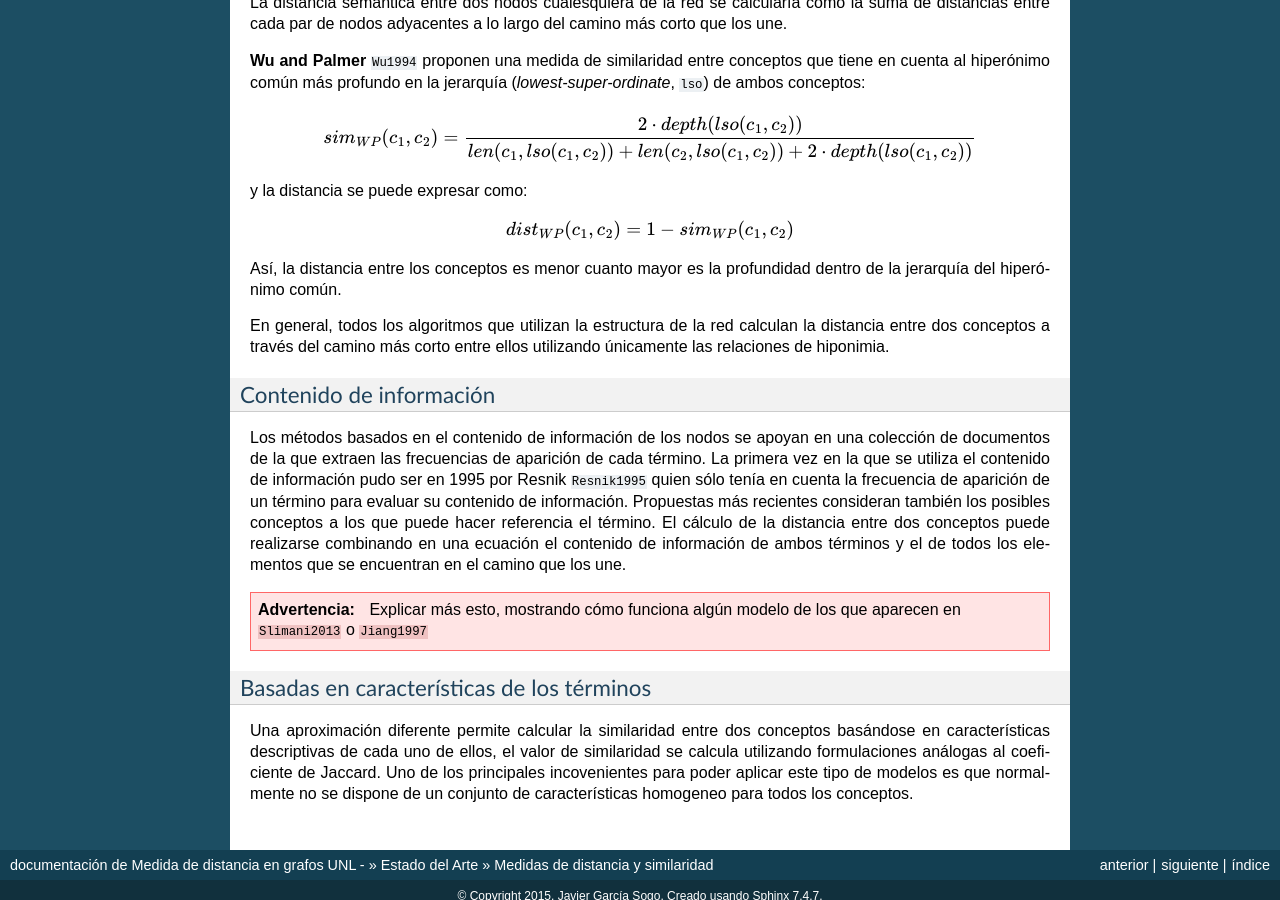
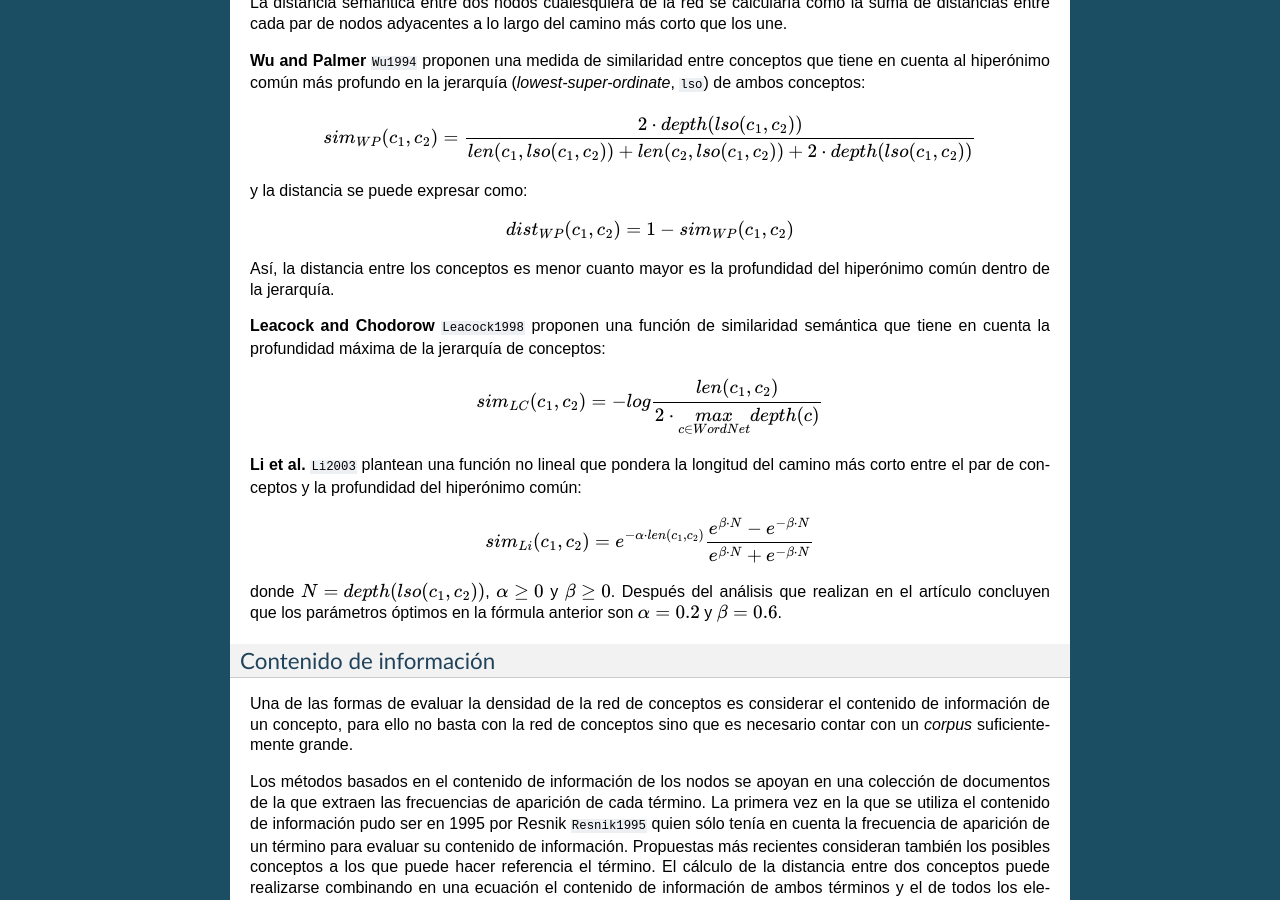
Before and after one commit to jgsogo/muia_tfm, a Sphinx documentation site: the page built from doc/i.state-of-the-art/ii.medidas-distancia.rst, in a window 1280 px wide and 900 px high, scrolled down 4059 px. Built offline with Sphinx 7.4.7, drawn with Linux system fonts in a browser that asks for light colours; cross-references to code outside the pages are shown as plain code.

```diff
--- a/doc/i.state-of-the-art/ii.medidas-distancia.rst
+++ b/doc/i.state-of-the-art/ii.medidas-distancia.rst
@@ -239,16 +239,33 @@
 
     dist_{WP}(c_1, c_2) = 1 - sim_{WP}(c_1, c_2)
 
-Así, la distancia entre los conceptos es menor cuanto mayor es la profundidad dentro
-de la jerarquía del hiperónimo común.
+Así, la distancia entre los conceptos es menor cuanto mayor es la profundidad del hiperónimo común dentro de la jerarquía.
 
+**Leacock and Chodorow** :cite:`Leacock1998` proponen una función de similaridad semántica
+que tiene en cuenta la profundidad máxima de la jerarquía de conceptos:
 
-En general, todos los algoritmos que utilizan la estructura de la red calculan la distancia
-entre dos conceptos a través del camino más corto entre ellos utilizando únicamente las
-relaciones de hiponimia.
+.. math::
+
+    sim_{LC}(c_1, c_2) = -log \frac{len(c_1, c_2)}{2 \cdot \underset{c \in WordNet}{max} depth(c)}
+
+**Li et al.** :cite:`Li2003` plantean una función no lineal que pondera la longitud del camino
+más corto entre el par de conceptos y la profundidad del hiperónimo común:
+
+.. math::
+
+    sim_{Li}(c_1, c_2) = e^{-\alpha \cdot len(c_1, c_2)} \frac{e^{\beta \cdot N} - e^{-\beta \cdot N}}{e^{\beta \cdot N} + e^{-\beta \cdot N}}
+
+donde :math:`N = depth(lso(c_1, c_2))`, :math:`\alpha \geq 0` y :math:`\beta \geq 0`. Después del
+análisis que realizan en el artículo concluyen que los parámetros óptimos en la fórmula
+anterior son :math:`\alpha = 0.2` y :math:`\beta = 0.6`.
+
 
 Contenido de información
 ++++++++++++++++++++++++
+Una de las formas de evaluar la densidad de la red de conceptos es considerar el contenido de
+información de un concepto, para ello no basta con la red de conceptos sino que es necesario
+contar con un *corpus* suficientemente grande.
+
 Los métodos basados en el contenido de información de los nodos se apoyan en una colección
 de documentos de la que extraen las frecuencias de aparición de cada término. La primera
 vez en la que se utiliza el contenido de información pudo ser en 1995 por Resnik
```
